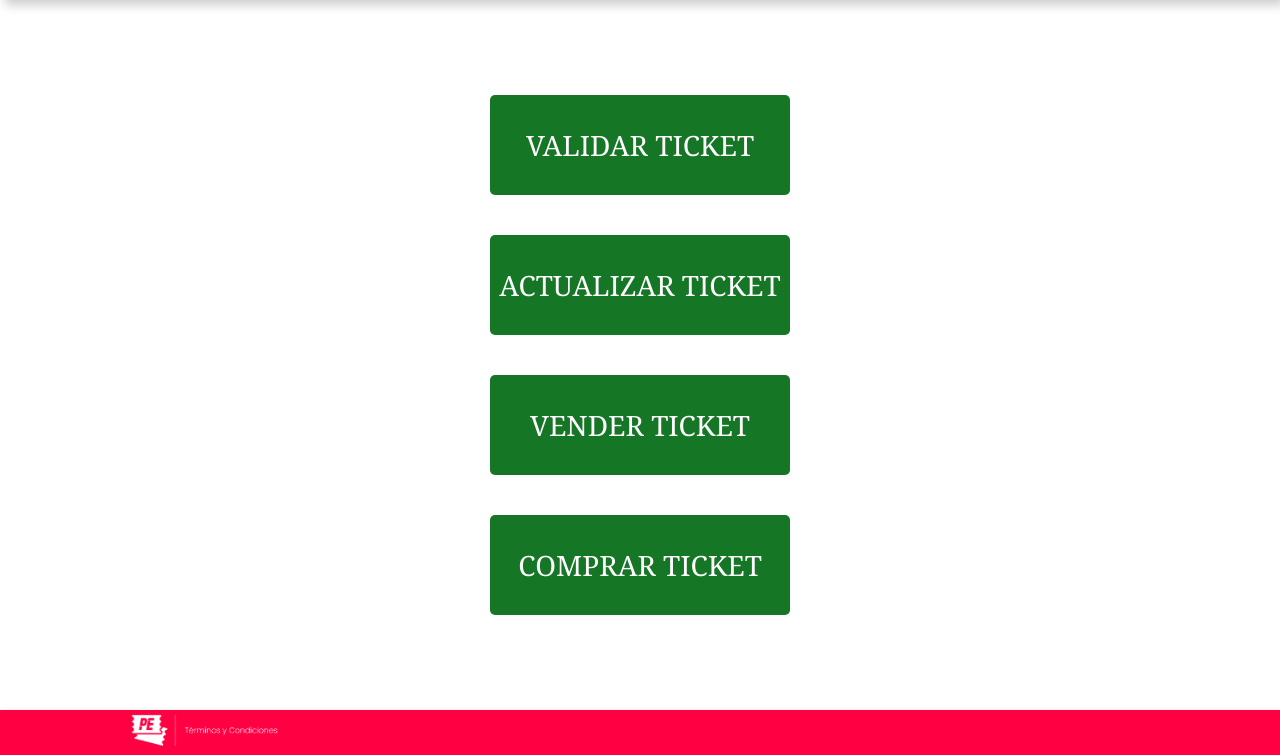
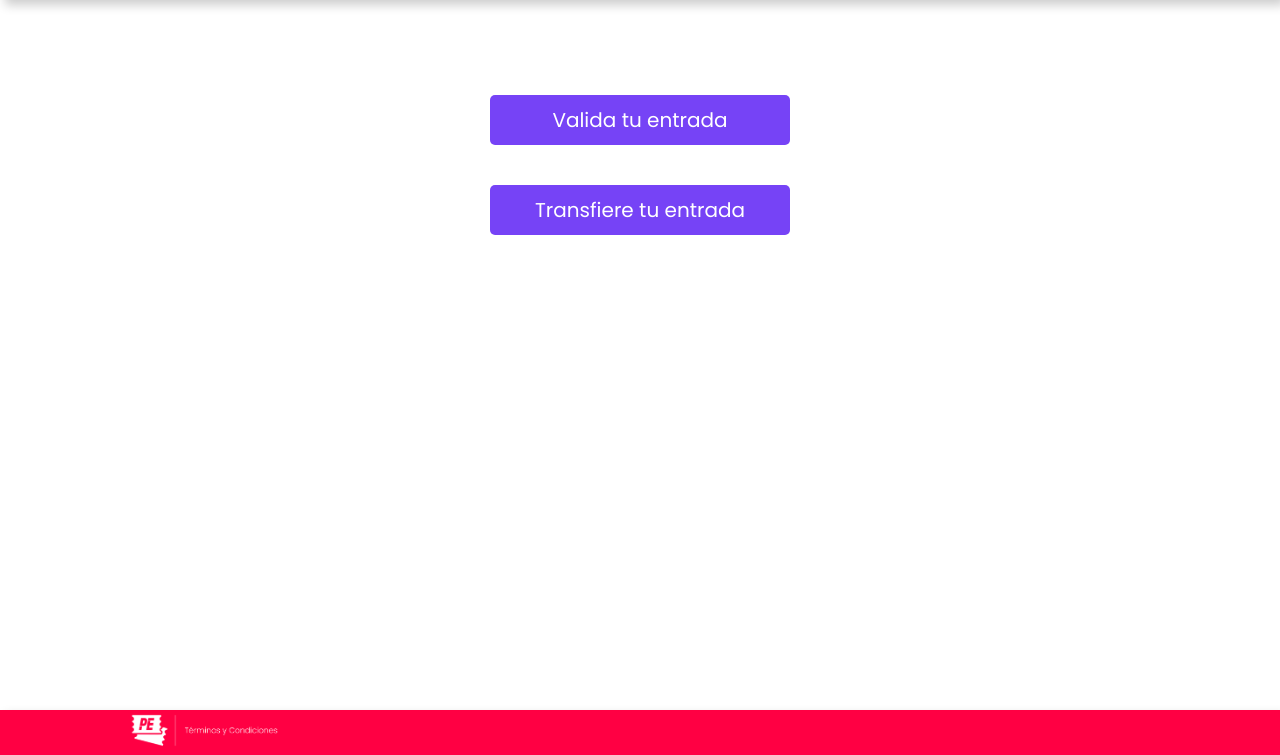
Before and after one commit to tuentradaDiacsa/tuentradaDiacsa, a Django app: page /administrar/ in a window 1280 px wide. Shown: the part 45-800 px from the top of the page. Run offline with Django 4.2, Linux system fonts and the light colour scheme.

Commit message:
Add files via upload

```diff
--- a/homePage/templates/administrarPage.html
+++ b/homePage/templates/administrarPage.html
@@ -7,6 +7,10 @@
     <meta http-equiv="X-UA-Compatible" content="IE=edge">
     <meta name="viewport" content="width=device-width, initial-scale=1.0">
     <title>Tuentrada Pe</title>
+    <link rel="preconnect" href="https://fonts.googleapis.com">
+    <link rel="preconnect" href="https://fonts.gstatic.com" crossorigin>
+    <link href="https://fonts.googleapis.com/css2?family=Poppins:wght@300;400;500;600;700&display=swap"
+        rel="stylesheet">
     <!--Custom CSS-->
     <style>
         .button-container {
@@ -20,20 +24,20 @@
 
         .button {
             margin-top: 40px;
-            height: 100px;
+            height: 50px;
             width: 300px;
-            background-color: #157626;
+            background-color: #7643F6;
             color: white;
             border: none;
             border-radius: 5px;
             font-size: 18px;
             cursor: pointer;
-            font-family: Cambria, Cochin, Georgia, Times, 'Times New Roman', serif;
-            font-size: 28px;
+            font-family: 'Poppins', sans-serif;
+            font-size: 20px;
         }
 
         .button:hover {
-            background-color: #16e936;
+            background-color: #FF0043;
             opacity: 0.8;
         }
     </style>
@@ -50,10 +54,10 @@
         </div>
         <div style="margin-top: 100px;"></div>
         <div class="button-container">
-            <button class="button" type="submit" name="submit" value="validar">VALIDAR TICKET</button>
-            <button class="button" type="submit" name="submit" value="actualizar">ACTUALIZAR TICKET</button>
-            <button class="button" type="submit" name="submit" value="vender">VENDER TICKET</button>
-            <button class="button" type="submit" name="submit" value="comprar">COMPRAR TICKET</button>
+            <button class="button" type="submit" name="submit" value="validar">Valida tu entrada</button>
+            <button class="button" type="submit" name="submit" value="actualizar">Transfiere tu entrada</button>
+            <button class="button" type="submit" name="submit" value="vender" hidden>VENDER TICKET</button>
+            <button class="button" type="submit" name="submit" value="comprar" hidden>COMPRAR TICKET</button>
         </div>
 
         <div class="footer">
```
